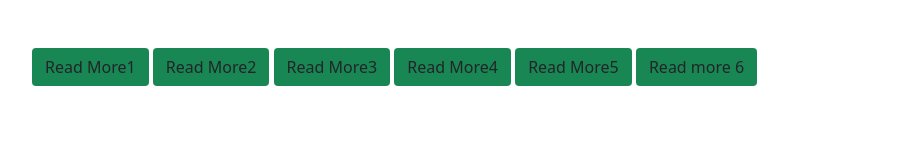
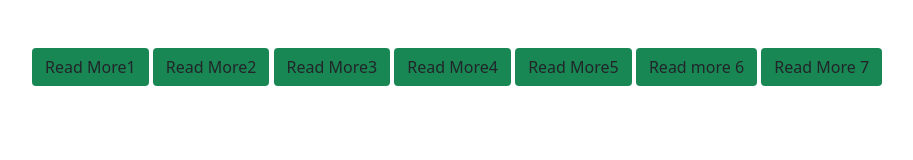
Before and after one commit to mohammodrubel/js-envent-onclick-addEventListener, a plain HTML site: page DOM/index.html in a window 1280 px wide. Shown: the whole page, without its empty margins (50-963 px from the left). Drawn offline with nearby package versions, Linux system fonts and the light colour scheme.

Commit message:
Update index.html

```diff
--- a/DOM/index.html
+++ b/DOM/index.html
@@ -19,6 +19,7 @@
        <button class="btn mt-5 bg-success" id="extra">Read More4</button>
        <button class="btn mt-5 bg-success" id="gold">Read More5</button>
        <button class=" btn mt-5 bg-success" id ="extra2">Read more 6</button>
+       <button class=" btn mt-5 bg-success" id='lastButton'>Read More 7</button>
     </div>
 
     <script src="https://cdn.jsdelivr.net/npm/@popperjs/core@2.9.2/dist/umd/popper.min.js" integrity="sha384-IQsoLXl5PILFhosVNubq5LC7Qb9DXgDA9i+tQ8Zj3iwWAwPtgFTxbJ8NT4GN1R8p" crossorigin="anonymous"></script>
```
